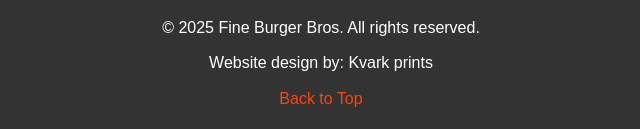
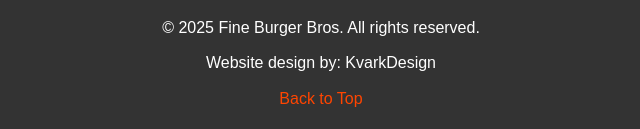
Before and after one commit to MrCroatia/burgertruck, a plain HTML site: page index.html in a window 1280 px wide. Shown: the part 4021-4150 px from the top of the page, 319-959 px from the left. Drawn offline with nearby package versions, Linux system fonts and the light colour scheme.

Commit message:
Footer name change
Changed footer website design by: KvarkDesign

```diff
--- a/index.html
+++ b/index.html
@@ -140,7 +140,7 @@
         <img src="images/logo-main.png" alt="Fine Burger Bros Logo">
     </div>
     <p>© 2025 Fine Burger Bros. All rights reserved.</p>
-    <p>Website design by: Kvark prints</p>
+    <p>Website design by: KvarkDesign</p>
     <a href="#hero" class="back-to-top">Back to Top</a>
   </footer>
 </body>
```
